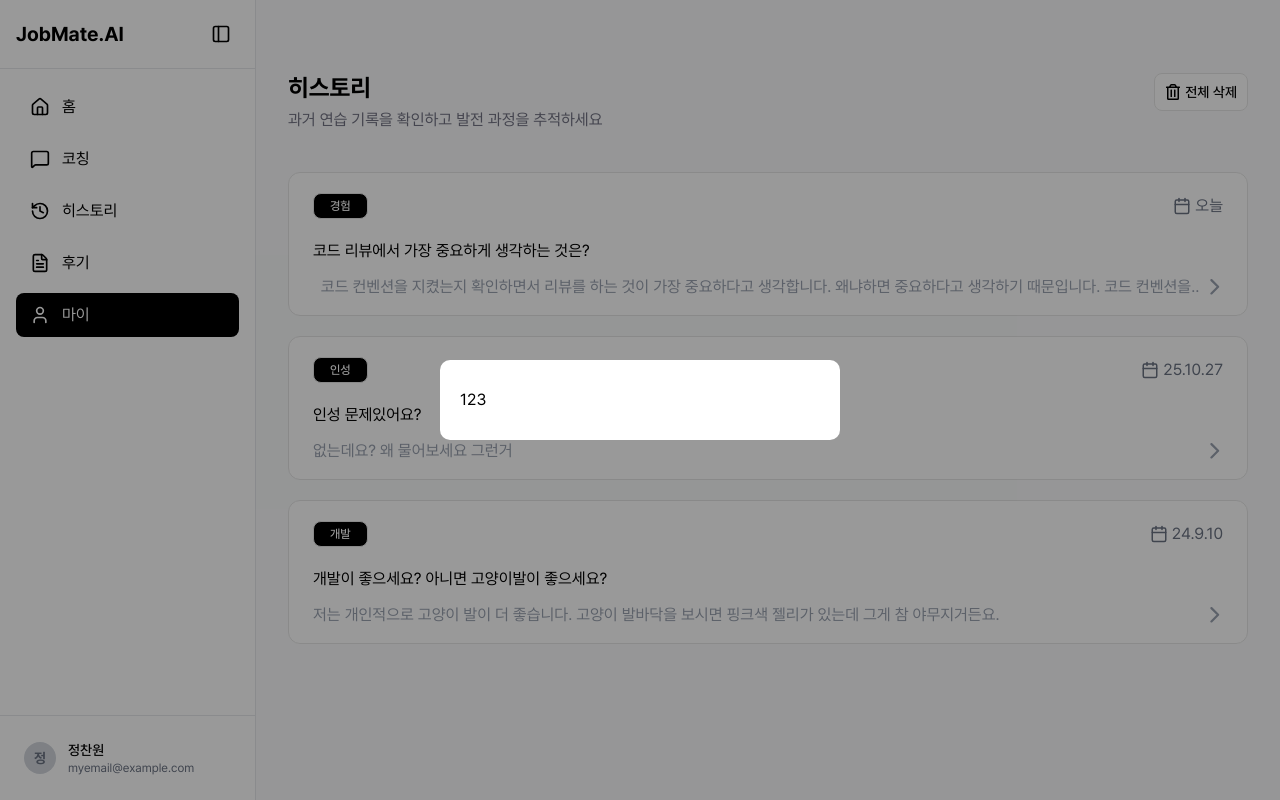
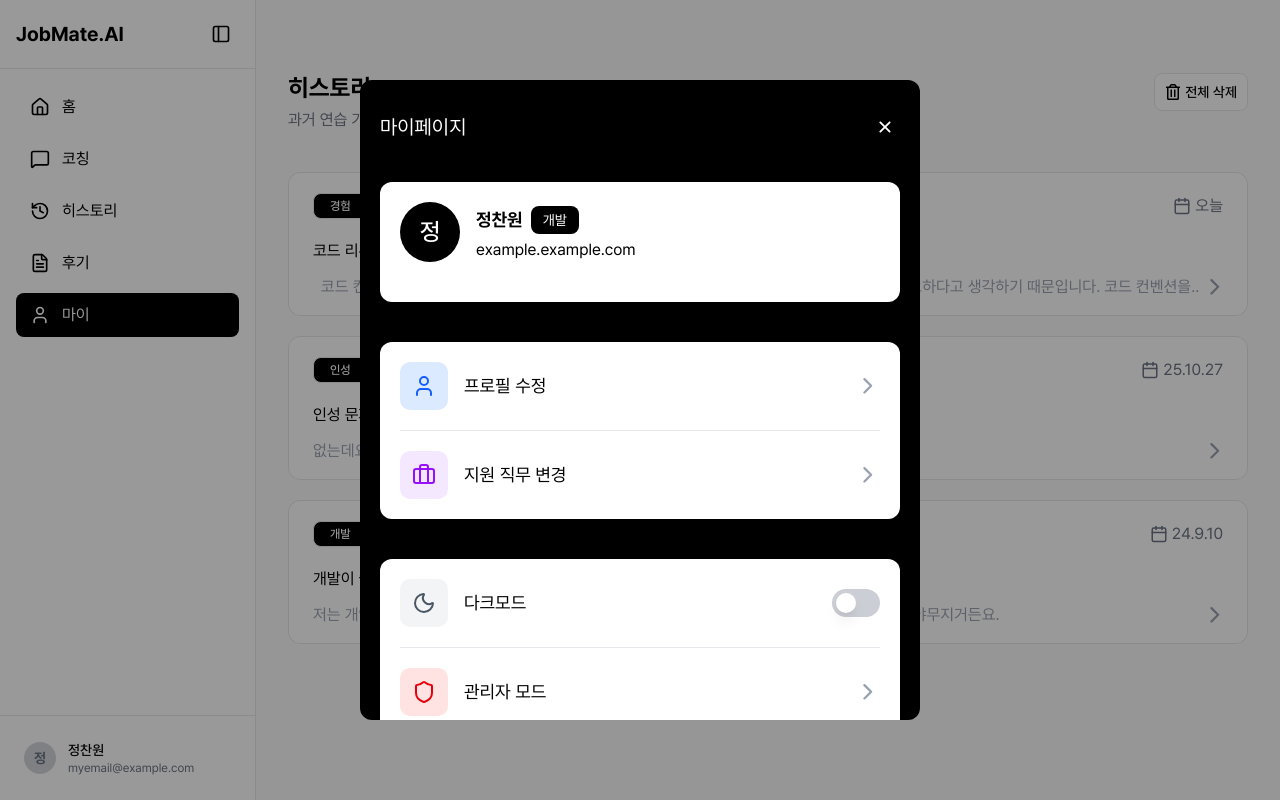
Before and after one commit to JobMate-team/jobmate-frontend, a React (Vite) app: page /history/my in a window 1280 px wide. Built offline with nearby package versions, Linux system fonts and the light colour scheme.

Commit message:
[#11] feat: 마이 페이지 UI 구현

```diff
--- a/src/Router.tsx
+++ b/src/Router.tsx
@@ -1,6 +1,5 @@
 import { createBrowserRouter } from 'react-router-dom';
 import App from './App';
-import Example from './components/Example';
 import Homepage from './pages/HomePage';
 import OnboardingPage from './pages/OnboardingPage';
 import LoginPage from './pages/LoginPage';
@@ -73,10 +72,7 @@ const router = createBrowserRouter([
           },
         ],
       },
-      {
-        path: 'example',
-        element: <Example />,
-      },
+
       {
         path: 'onboarding',
         element: <OnboardingPage />,
--- a/src/components/common/Modal.tsx
+++ b/src/components/common/Modal.tsx
@@ -9,14 +9,14 @@ interface ModalProps {
 
 const Modal = ({ title, content, onConfirm, onCancel }: ModalProps) => {
   return (
-    <div className='fixed inset-0 bg-black/50 flex justify-center items-center'>
+    <div className='fixed inset-0 bg-black/40 flex justify-center items-center'>
       <div className='bg-white rounded-[10px] flex flex-col overflow-hidden px-5 py-8 space-y-3 w-[360px]'>
         <p className='text-center font-extrabold text-xl'>{title}</p>
         <p className='text-center font-normal text-sm text-[#717182] px-8'>{content}</p>
         <Button
           type='button'
           onClick={onConfirm}
-          className='bg-black text-white text-sm font-semibold mt-1 p-2.5'
+          className='bg-black text-white text-sm font-semibold mt-3 p-2.5'
         >
           삭제
         </Button>
--- a/src/components/ui/Dropdown.tsx
+++ b/src/components/ui/Dropdown.tsx
@@ -79,7 +79,7 @@ const DropDown = ({ items, selected, placeholder, onSelect }: DropDownProps) =>
           open ? 'border border-gray-300' : 'border border-transparent',
         )}
       >
-        <p className={clsx(selected ? 'text-black font-medium' : 'text-[#717182]')}>
+        <p className={clsx(selected ? 'text-black' : 'text-[#717182]')}>
           {selected ?? placeholder}
         </p>
         <div className={clsx('transition-transform duration-300', open && 'rotate-180')}>
@@ -101,7 +101,7 @@ const DropDown = ({ items, selected, placeholder, onSelect }: DropDownProps) =>
             {items.map((item) => (
               <div
                 key={item}
-                className='cursor-pointer rounded-lg p-2.5 hover:bg-gray-100 text-sm'
+                className='cursor-pointer rounded-lg sm:p-4 p-2.5 hover:bg-gray-100 max-sm:text-sm'
                 onClick={() => handleSelect(item)}
               >
                 {item}
--- a/src/pages/Homepage.tsx
+++ b/src/pages/Homepage.tsx
@@ -42,19 +42,17 @@ const Homepage = () => {
         ))}
       </div>
 
-      <div>
       <h3 className='font-bold text-[22px] text-gray-900 mb-3'>오늘의 팁 💡</h3>
       <div className='bg-white rounded-lg p-6 mb-20 sm:mb-6 border border-[#E5E5E5]'>
         <h4 className='font-semibold text-xl'>STAR 기법을 활용하세요</h4>
         <p className='text-gray-900 leading-relaxed mb-6 my-6'>
-            면접 답변 시 Situation(상황), Task(과제), Action(행동), Result(결과) 순서로 구조화하면
-            더 명확하고 설득력있는 답변이 됩니다.
+          면접 답변 시 Situation(상황), Task(과제), Action(행동), Result(결과) 순서로 구조화하면 더
+          명확하고 설득력있는 답변이 됩니다.
         </p>
         <p className='text-gray-600 leading-relaxed'>
           예: "프로젝트 기한이 촉박했던 상황에서(S), 효율적인 업무 분담이 필요했고(T), 팀원들과
           협의하여 우선순위를 정했으며(A), 결과적으로 기한 내 성공적으로 완료했습니다(R)."
         </p>
-        </div>
       </div>
 
       <Outlet />
--- a/src/pages/MyPage.tsx
+++ b/src/pages/MyPage.tsx
@@ -1,7 +1,14 @@
 import { useNavigate } from 'react-router-dom';
+import { RightIcon } from '@/assets';
+import { User, Briefcase, Shield, Moon, LogOut } from 'lucide-react';
+import clsx from 'clsx';
+import { useState } from 'react';
+import { IoIosClose } from 'react-icons/io';
 
 const MyPage = () => {
   const navigate = useNavigate();
+
+  const [isDark, setIsDark] = useState(false);
 
   return (
     <div
@@ -10,9 +17,132 @@ const MyPage = () => {
         navigate(-1);
       }}
     >
-      <div className='bg-white rounded-[10px] flex flex-col overflow-y-auto px-5 py-8 space-y-3 w-100 max-h-[60vh] hide-scrollbar'>
-        123
-      </div>
+      <main
+        onClick={(e) => e.stopPropagation()}
+        className='bg-black rounded-xl flex flex-col overflow-y-auto px-5 py-8 space-y-10 sm:w-140 w-full sm:h-[80%] h-full hide-scrollbar'
+      >
+        <section className='flex items-center justify-between mb-10'>
+          <h2 className='text-xl text-white'>마이페이지</h2>
+          <button
+            onClick={() => navigate(-1)}
+            className='text-white rounded-full hover:text-gray-300 transition'
+          >
+            <IoIosClose size={30} />
+          </button>
+        </section>
+
+        <section className='bg-white rounded-xl p-5 pb-10 flex items-center gap-4 shadow-md'>
+          <div className='w-15 h-15 bg-black text-white rounded-full flex items-center justify-center text-2xl font-medium'>
+            정
+          </div>
+          <div className='flex flex-col'>
+            <div className='flex items-center gap-2'>
+              <p className='font-semibold text-lg'>정찬원</p>
+              <div className='bg-black text-white items-center px-3 py-1 text-sm rounded-lg'>
+                개발
+              </div>
+            </div>
+            <p className='mt-2'>example.example.com</p>
+          </div>
+        </section>
+
+        <section className='bg-white rounded-xl p-5 shadow-md'>
+          <article className='flex items-center gap-4'>
+            <div className='bg-[#DBEAFE] text-white rounded-[10px] p-3 flex items-center justify-center font-semibold'>
+              <User className='text-[#155DFC]' />
+            </div>
+            <div className='sm:text-lg flex items-center justify-between w-full'>
+              <p>프로필 수정</p>
+              <button
+                type='button'
+                className='bg-white hover:brightness-90 rounded-full p-1 transition cursor-pointer'
+              >
+                <RightIcon className='h-4 w-4' />
+              </button>
+            </div>
+          </article>
+
+          <div className='h-px w-full my-5 bg-gray-200' />
+
+          <article className='flex items-center gap-4'>
+            <div className='bg-[#F3E8FF] text-white rounded-[10px] p-3 flex items-center justify-center font-semibold'>
+              <Briefcase className='text-[#9810FA]' />
+            </div>
+            <div className='sm:text-lg flex items-center justify-between w-full'>
+              <p>지원 직무 변경</p>
+              <button
+                type='button'
+                className='bg-white hover:brightness-90 rounded-full p-1 transition cursor-pointer'
+              >
+                <RightIcon className='h-4 w-4' />
+              </button>
+            </div>
+          </article>
+        </section>
+
+        <section className='bg-white rounded-xl p-5 shadow-md'>
+          <article className='flex items-center gap-4'>
+            <div className='bg-[#F3F4F6] text-white rounded-[10px] p-3 flex items-center justify-center font-semibold'>
+              <Moon className='text-[#4A5565]' />
+            </div>
+            <div className='sm:text-lg flex items-center justify-between w-full'>
+              <p>다크모드</p>
+              <button
+                onClick={() => setIsDark((prev) => !prev)}
+                className={clsx(
+                  'relative bg-[#CBCED4] w-12 h-7 rounded-full p-1 transition-all duration-300 ease-in-outfocus:outline-none',
+                )}
+              >
+                <div
+                  className={clsx(
+                    'w-5 h-5 bg-white rounded-full shadow-lg transform transition-all duration-300 ease-in-out flex items-center justify-center',
+                    isDark ? 'translate-x-5' : 'translate-x-0',
+                  )}
+                ></div>
+              </button>
+            </div>
+          </article>
+
+          <div className='h-px w-full my-5 bg-gray-200' />
+
+          <article className='flex items-center gap-4'>
+            <div className='bg-[#FFE2E2] text-white rounded-[10px] p-3 flex items-center justify-center font-semibold'>
+              <Shield className='text-[#E7000B]' />
+            </div>
+            <div className='sm:text-lg flex items-center justify-between w-full'>
+              <p>관리자 모드</p>
+              <button
+                type='button'
+                className='bg-white hover:brightness-90 rounded-full p-1 transition cursor-pointer'
+              >
+                <RightIcon className='h-4 w-4' />
+              </button>
+            </div>
+          </article>
+        </section>
+
+        <section className='bg-white rounded-xl p-5 shadow-md'>
+          <article className='flex items-center gap-4'>
+            <div className='px-3 py-1 flex items-center justify-center font-semibold'>
+              <LogOut className='text-[#FB2C36]' />
+            </div>
+            <div className='sm:text-lg flex items-center justify-between w-full'>
+              <p>로그아웃</p>
+              <button
+                type='button'
+                className='bg-white hover:brightness-90 rounded-full p-1 transition cursor-pointer'
+              >
+                <RightIcon className='h-4 w-4' />
+              </button>
+            </div>
+          </article>
+        </section>
+
+        <section className='text-center text-[#6A7282] mt-6'>
+          <p>JobMate.AI v1.0.0</p>
+          <p className='mt-1'>© 2025 코치봇스</p>
+        </section>
+      </main>
     </div>
   );
 };
```
Also changed, not shown: src/components/Example.tsx (deleted, +0 -50 lines), src/pages/ReviewAddPage.tsx (+4 -3 lines). Lines whose indentation alone changed are shown as unchanged.
